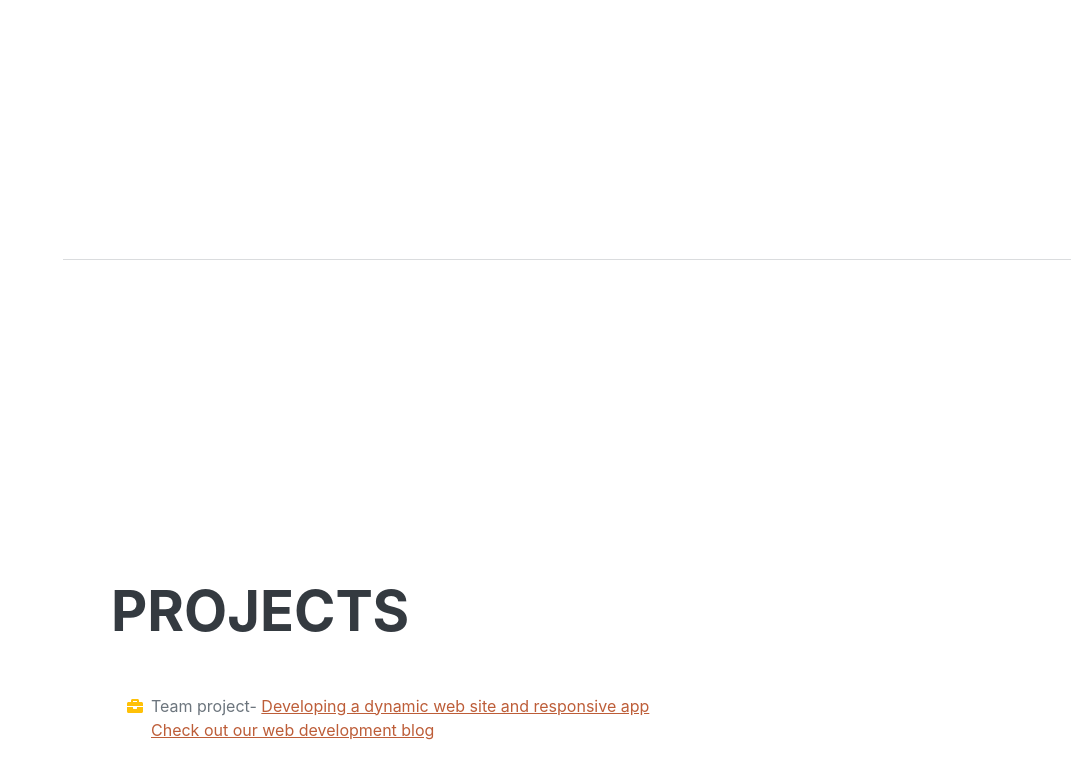
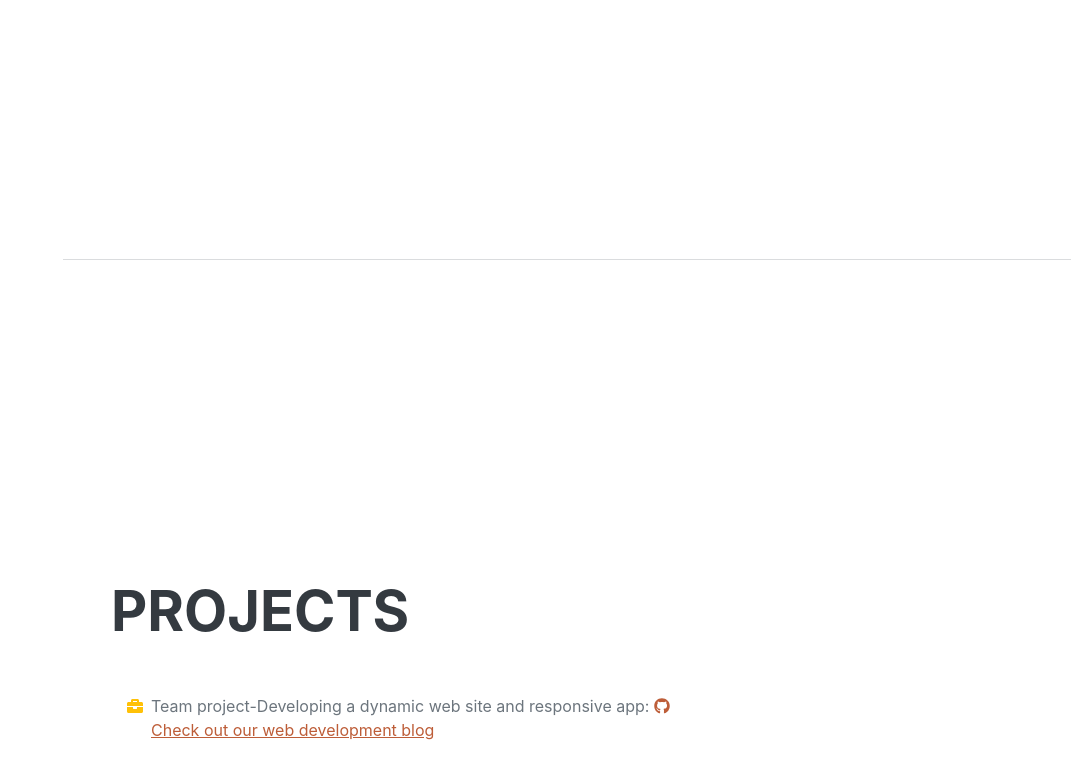
Before and after one commit to SamIkbal/SamIkbal.github.io, a plain HTML site: page index.html in a window 1280 px wide. Shown: the part 4648-5426 px from the top of the page, without its empty margins (209-1280 px from the left). Drawn offline with nearby package versions, Linux system fonts and the light colour scheme; a web font is replaced by a local one.

Commit message:
Update index.html

```diff
--- a/index.html
+++ b/index.html
@@ -213,8 +213,9 @@
                     <ul class="fa-ul mb-0">
                         <li>
                             <span class="fa-li"><i class="fas fa-briefcase text-warning"></i></span>
-                            Team project-
-                           <a href="https://davittbarry.github.io/ruokatori/">Developing a dynamic web site and responsive app</a>
+                            Team project-Developing a dynamic web site and responsive app:
+
+                             <a class="social-icon" href="https://davittbarry.github.io/ruokatori/"><i class="fab fa-github"></i></a>
                             <br>
                             <a href="https://ruokatoridevblogi.wordpress.com">Check out our web development blog</a>
 
```
